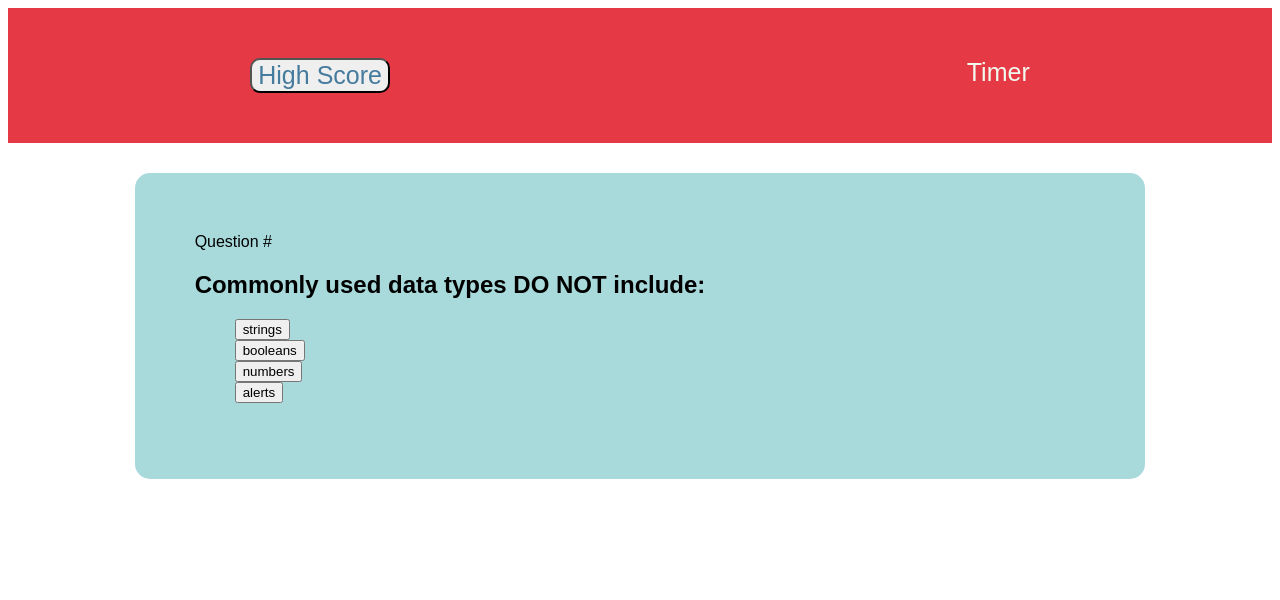
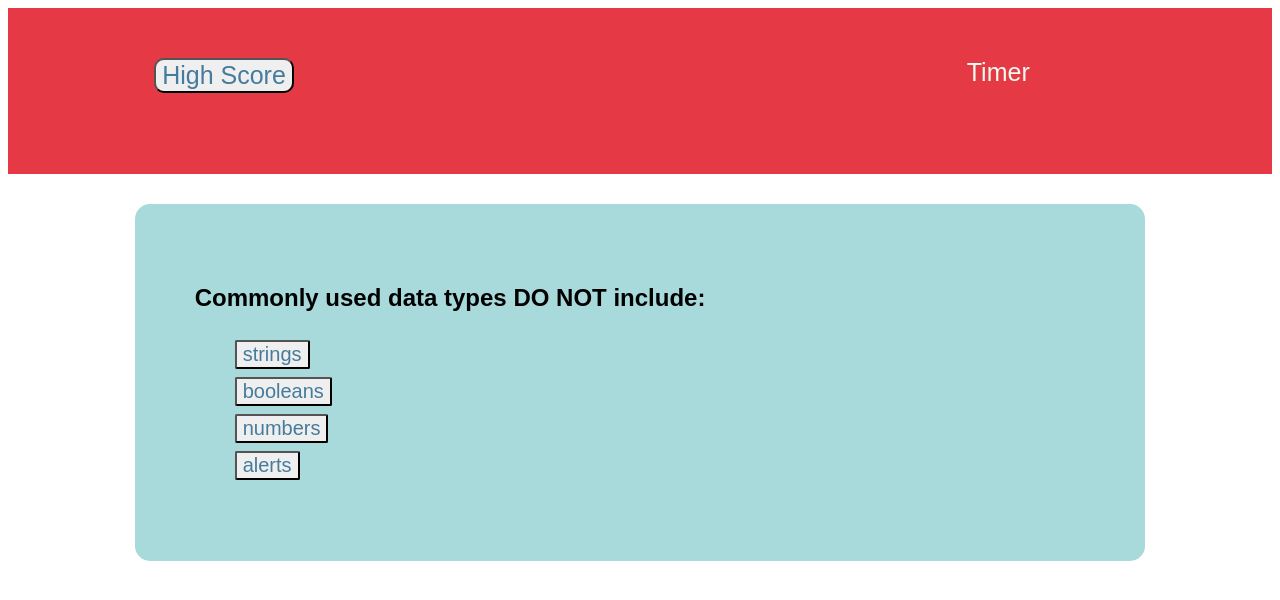
Before and after one commit to frostyausty/CodeQuiz, a plain HTML site: page index.html in a window 1280 px wide. Both pictures are taken after a click on the button "Start". Drawn offline with Linux system fonts and the light colour scheme.

Commit message:
finished adding questions and answers that cycle

```diff
--- a/assets/script.js
+++ b/assets/script.js
@@ -2,6 +2,12 @@ var startButton = document.getElementById('startBtn');
 var quizBox = document.getElementById('quiz');
 var startSection = document.getElementById('start');
 var questionEl = document.getElementById('question');
+var questionNumber = 0;
+var userAnswerEl = document.querySelector(".answers");
+var highScoreEl = 0;
+var highScoreDisplay = document.getElementById('highscore');
+
+
 
 var questions = [
     {
@@ -32,24 +38,43 @@ var questions = [
 ]
 
 function startQuiz() {
-    console.log('start game');
     startSection.classList.add('hide');
     quizBox.classList.remove('hide');
     nextQuestion()
 }
 
 function nextQuestion() {
-    document.getElementById('question').textContent = questions[0].q;
-    document.getElementById('btn1').textContent = questions[0].b[0];
-    document.getElementById('btn2').textContent = questions[0].b[1];
-    document.getElementById('btn3').textContent = questions[0].b[2];
-    document.getElementById('btn4').textContent = questions[0].b[3];
+    document.getElementById('question').textContent = questions[questionNumber].q;
+    document.getElementById('btn1').textContent = questions[questionNumber].b[0];
+    document.getElementById('btn2').textContent = questions[questionNumber].b[1];
+    document.getElementById('btn3').textContent = questions[questionNumber].b[2];
+    document.getElementById('btn4').textContent = questions[questionNumber].b[3];
 
+    userAnswerEl.addEventListener('click', userAnswer);
+   // console.log(userAnswerEl);
 
+    //userAnswer();
 }
 
-function userAnswer() {
+function userAnswer(event) {
+    //console.log('hello')
+    var userChoice = event.target;
 
+    if (questions[questionNumber].a === userChoice.textContent){
+        document.getElementById('result').textContent = "Correct";
+        console.log(document.getElementById('result'));
+        highScoreEl = highScoreEl + 15;
+        console.log(highScoreEl);
+    }
+    else {
+        document.getElementById('result').textContent = "Incorrect";
+        console.log(document.getElementById('result'));
+        console.log(highScoreEl);
 }
+        console.log(userChoice.textContent)
+ //   var questionNumber = questions[]
+nextQuestion(questionNumber++);
+
+};
 
 startButton.addEventListener('click', startQuiz);
--- a/assets/style.css
+++ b/assets/style.css
@@ -1,5 +1,13 @@
 .answers li {
     list-style-type: none;
+}
+
+.answers li button{
+    color: #457b9d;
+    font-family:Gill Sans Extrabold, sans-serif;
+    font-size: 20px;
+    border-radius: 2px;
+    margin-top: 8px;
 }
 
 #grid {
@@ -35,7 +43,6 @@
     grid-column: 4 / 6;
 }
 
-
 .content {
     grid-area: 3 / 2 / 4 / 5;
     padding: 60px;
--- a/index.html
+++ b/index.html
@@ -8,16 +8,19 @@
 </head>
 
 <body id = "grid">
+    <!--header section containing the high score and timer elements-->
     <header class ="header" id="header">
-        <div id="highscore">
+        <div id="highscoreBtn">
             <button>High Score</button>
+            <h2 id="highscore"></h2>
         </div>
 
         <div id="timer">
             Timer
         </div>
     </header>
-
+    <!--quiz section that contains the quiz-->
+    <!--start quiz section-->
     <section class ="content">
         <div class = "start" id = "start">
             <h1>Welcome to the coding quiz!</h1>
@@ -26,9 +29,8 @@
             </p>
             <button id="startBtn">Start</button>
         </div>
-
+    <!--the quiz section-->
         <div class="quiz hide" id="quiz">
-            <div class="questionCount">Question # </div>
             <h2 id ="question"> Question </h2>
             <div>
                 <ul class= "answers">
@@ -37,6 +39,9 @@
                     <li class= "answer3"><button id="btn3"></button></li>
                     <li class= "answer4"><button id="btn4"></button></li>
                 </ul>
+            </div>
+            <div>
+                <h4 id="result"></h4>
             </div>
         </div>
 
```
